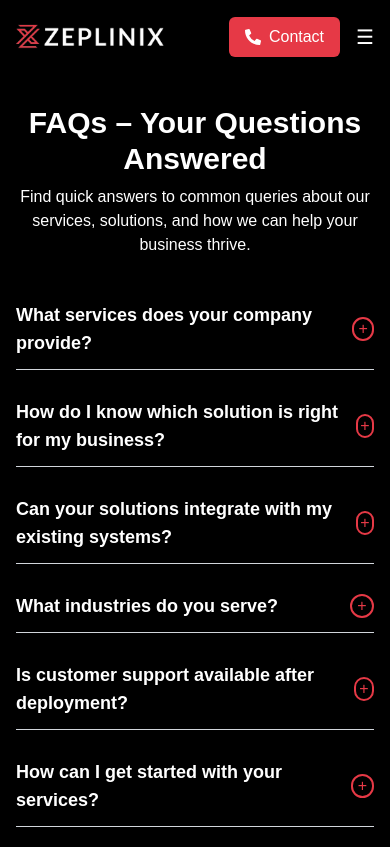
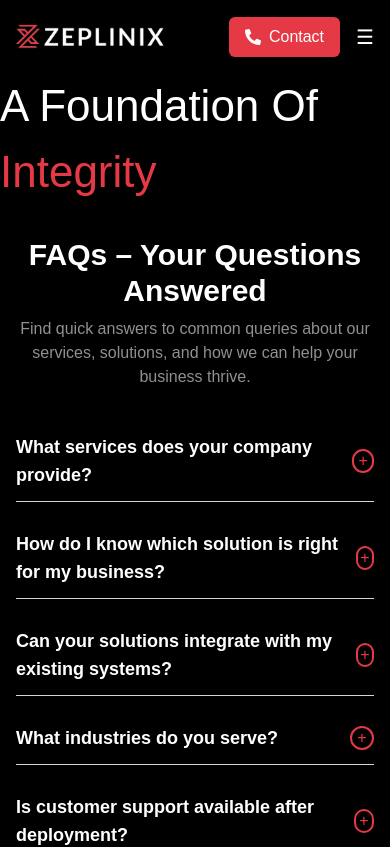
Before and after one commit to abhudi/zeplinix-next, a Next.js app: page /about in a window 390 px wide. Shown: the top 847 px of the page. Built offline with nearby package versions, Linux system fonts and the light colour scheme.

Commit message:
responsiveness

```diff
--- a/app/about/page.tsx
+++ b/app/about/page.tsx
@@ -1,8 +1,11 @@
 import FAQ from "../components/Faq";
+import Foundationintegrity from "../components/Foundationintegrity";
 
 export default function About() {
   return (
     <>
+      <Foundationintegrity />
+
       <FAQ />
     </>
   );
--- a/app/components/Faq.tsx
+++ b/app/components/Faq.tsx
@@ -48,7 +48,7 @@ const FAQ: React.FC = () => {
       <h2 className="text-3xl font-bold text-center mb-2 text-white">
         FAQs – Your Questions Answered
       </h2>
-      <p className="text-white mb-8 text-center">
+      <p className="text-[#909090] mb-8 text-center ">
         Find quick answers to common queries about our services, solutions, and
         how we can help your business thrive.
       </p>
--- /dev/null
+++ b/app/components/Foundationintegrity.tsx
@@ -0,0 +1,15 @@
+import React from "react";
+
+const Foundationintegrity = () => {
+  return (
+    <div>
+      <div>
+        <h1 className="text-white text-fs-44 text-left">
+          A Foundation Of <span className="text-primary">Integrity</span>
+        </h1>
+      </div>
+    </div>
+  );
+};
+
+export default Foundationintegrity;
--- a/tailwind.config.js
+++ b/tailwind.config.js
@@ -25,6 +25,7 @@ module.exports = {
         "fs-20": "20px", // Custom font size of 20px
         "fs-24": "24px", // Custom font size of 20px
         "fs-30": "30px", // Custom font size of 20px
+        "fs-44": "44px", // Custom font size of 20px
         "fs-54": "54px", // Custom font size of 20px
         "fs-64": "64px", // Custom font size of 20px
       },
```
